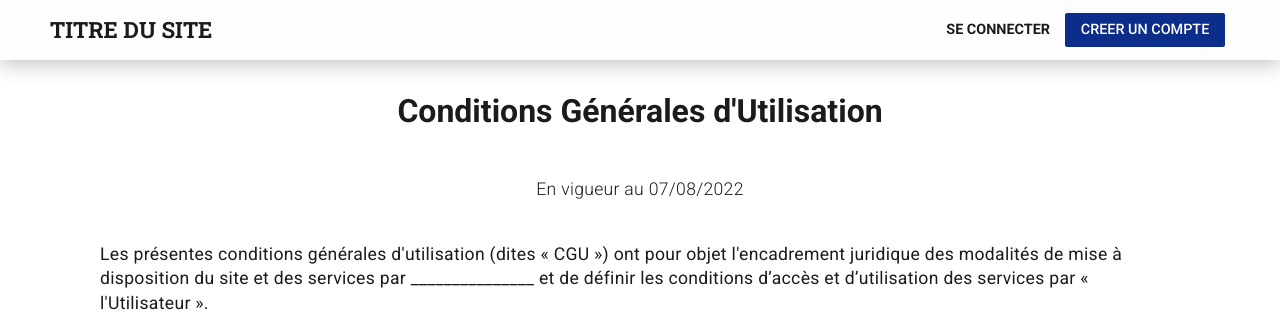
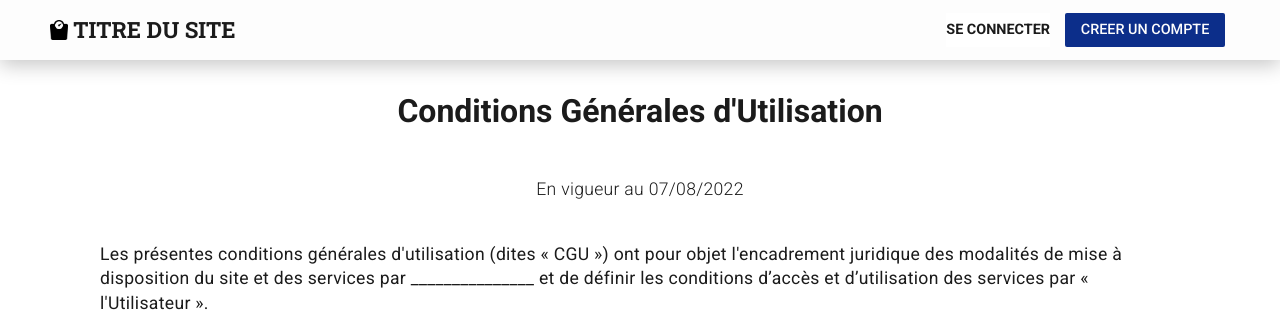
Before and after one commit to julabina/old_suivrepoids_php, a PHP site: page /cgu in a window 1280 px wide. Shown: the top 314 px of the page. Run offline with PHP 8.4, Linux system fonts and the light colour scheme.

Commit message:
add favicon + icon + little fix

```diff
--- a/css/style.css
+++ b/css/style.css
@@ -105,6 +105,7 @@ header h1 {
   font-size: 1.4em;
   font-weight: 600;
   color: #1b1b1b;
+  text-transform: uppercase;
 }
 @media screen and (max-width: 1270px) {
   header {
@@ -128,6 +129,15 @@ header h1 {
   display: flex;
   justify-content: space-between;
   width: 1180px;
+}
+.header__titleCont {
+  display: flex;
+  align-items: center;
+}
+.header__titleCont img {
+  margin-right: 5px;
+  height: 20px;
+  object-fit: cover;
 }
 .header__titleLink {
   display: flex;
--- a/sass/layout/_header.scss
+++ b/sass/layout/_header.scss
@@ -15,6 +15,7 @@ header {
         font-size: 1.4em;
         font-weight: 600;
         color: map-get($map: $colors, $key:lightBlack );
+        text-transform: uppercase;
     }
     @include forTablet {
         height: 80px;
@@ -35,6 +36,15 @@ header {
     display: flex;
     justify-content: space-between;
     width: 1180px;
+    &__titleCont {
+        display: flex;
+        align-items: center;
+        img {
+            margin-right: 5px;
+            height: 20px;
+            object-fit: cover;
+        }
+    }
     &__titleLink {
         display: flex;
         align-items: center
--- a/templates/about.php
+++ b/templates/about.php
@@ -16,7 +16,10 @@
         </div>
     </div>
     <div class="header header--mobile">
-        <a class="header__titleLink" href="/suivi_poids/"><h1>TITRE DU SITE</h1></a>
+        <a class="header__titleLink" href="/suivi_poids/"><div class="header__titleCont">
+            <img src="../suivi_poids/assets/weight-icon.jpg" alt="weight balance icon">
+            <h1>TITRE DU SITE</h1>
+        </div></a>
         <?php if(isset($_SESSION['name']) && isset($_SESSION['user']) && isset($_SESSION['userId']) && isset($_SESSION['size']) && (isset($_SESSION['sexe']) && ($_SESSION['sexe'] === "man" || $_SESSION['sexe'] === "woman")) && isset($_SESSION['auth']) && $_SESSION['auth'] === true): ?>
             <div class="header__connected">
                 <a class="header__connected__toDashboard" href="/suivi_poids/dashboard">Tableau de bord</a>
--- a/templates/cgu.php
+++ b/templates/cgu.php
@@ -16,7 +16,10 @@
         </div>
     </div>
     <div class="header header--mobile">
-        <a class="header__titleLink" href="/suivi_poids/"><h1>TITRE DU SITE</h1></a>
+        <a class="header__titleLink" href="/suivi_poids/"><div class="header__titleCont">
+            <img src="../suivi_poids/assets/weight-icon.jpg" alt="weight balance icon">
+            <h1>TITRE DU SITE</h1>
+        </div></a>
         <?php if(isset($_SESSION['name']) && isset($_SESSION['user']) && isset($_SESSION['userId']) && isset($_SESSION['size']) && (isset($_SESSION['sexe']) && ($_SESSION['sexe'] === "man" || $_SESSION['sexe'] === "woman")) && isset($_SESSION['auth']) && $_SESSION['auth'] === true): ?>
             <div class="header__connected">
                 <a class="header__connected__toDashboard" href="/suivi_poids/dashboard">Tableau de bord</a>
--- a/templates/contact.php
+++ b/templates/contact.php
@@ -27,7 +27,10 @@
         </div>
     </div>
     <div class="header header--mobile">
-        <a class="header__titleLink" href="/suivi_poids/"><h1>TITRE DU SITE</h1></a>
+        <a class="header__titleLink" href="/suivi_poids/"><div class="header__titleCont">
+            <img src="../suivi_poids/assets/weight-icon.jpg" alt="weight balance icon">
+            <h1>TITRE DU SITE</h1>
+        </div></a>
         <?php if(isset($_SESSION['name']) && isset($_SESSION['user']) && isset($_SESSION['userId']) && isset($_SESSION['size']) && (isset($_SESSION['sexe']) && ($_SESSION['sexe'] === "man" || $_SESSION['sexe'] === "woman")) && isset($_SESSION['auth']) && $_SESSION['auth'] === true): ?>
             <div class="header__connected">
                 <a class="header__connected__toDashboard" href="/suivi_poids/dashboard">Tableau de bord</a>
--- a/templates/dashboard.php
+++ b/templates/dashboard.php
@@ -105,7 +105,10 @@
         </div>
     </div>
     <div class="header header--mobile">
-        <a class="header__titleLink" href="/suivi_poids/"><h1>TITRE DU SITE</h1></a>
+        <a class="header__titleLink" href="/suivi_poids/"><div class="header__titleCont">
+            <img src="../suivi_poids/assets/weight-icon.jpg" alt="weight balance icon">
+            <h1>TITRE DU SITE</h1>
+        </div></a>
         <div class="header__connected">
             <a class="header__connected__logoutBtn" href="/suivi_poids/logout">Se deconnecter</a>
             <a href="/suivi_poids/profil"><div class="header__connected__userProfil">
--- a/templates/goals.php
+++ b/templates/goals.php
@@ -24,7 +24,10 @@
         </div>
     </div>
     <div class="header header--mobile">
-        <a class="header__titleLink" href="/suivi_poids/"><h1>TITRE DU SITE</h1></a>
+        <a class="header__titleLink" href="/suivi_poids/"><div class="header__titleCont">
+            <img src="../suivi_poids/assets/weight-icon.jpg" alt="weight balance icon">
+            <h1>TITRE DU SITE</h1>
+        </div></a>
         <?php if(isset($_SESSION['name']) && isset($_SESSION['user']) && isset($_SESSION['userId']) && isset($_SESSION['size']) && (isset($_SESSION['sexe']) && ($_SESSION['sexe'] === "man" || $_SESSION['sexe'] === "woman")) && isset($_SESSION['auth']) && $_SESSION['auth'] === true): ?>
             <div class="header__connected">
                 <a class="header__connected__toDashboard" href="/suivi_poids/dashboard">Tableau de bord</a>
--- a/templates/home.php
+++ b/templates/home.php
@@ -25,7 +25,10 @@
         </div>
     </div>
     <div class="header header--mobile">
-        <h1>TITRE DU SITE</h1>
+        <div class="header__titleCont">
+            <img src="../suivi_poids/assets/weight-icon.jpg" alt="weight balance icon">
+            <h1>TITRE DU SITE</h1>
+        </div>
         <?php if(isset($_SESSION['name']) && isset($_SESSION['user']) && isset($_SESSION['userId']) && isset($_SESSION['size']) && (isset($_SESSION['sexe']) && ($_SESSION['sexe'] === "man" || $_SESSION['sexe'] === "woman")) && isset($_SESSION['auth']) && $_SESSION['auth'] === true): ?>
             <div class="header__connected">
                 <a class="header__connected__logoutBtn" href="/suivi_poids/logout">Se deconnecter</a>
--- a/templates/imc.php
+++ b/templates/imc.php
@@ -23,7 +23,10 @@
         </div>
     </div>
     <div class="header header--mobile">
-        <a class="header__titleLink" href="/suivi_poids/"><h1>TITRE DU SITE</h1></a>
+        <a class="header__titleLink" href="/suivi_poids/"><div class="header__titleCont">
+            <img src="../suivi_poids/assets/weight-icon.jpg" alt="weight balance icon">
+            <h1>TITRE DU SITE</h1>
+        </div></a>
         <?php if(isset($_SESSION['name']) && isset($_SESSION['user']) && isset($_SESSION['userId']) && isset($_SESSION['size']) && (isset($_SESSION['sexe']) && ($_SESSION['sexe'] === "man" || $_SESSION['sexe'] === "woman")) && isset($_SESSION['auth']) && $_SESSION['auth'] === true): ?>
             <div class="header__connected">
                 <a class='header__otherLink' href="/suivi_poids/img">IMG</a>
--- a/templates/img.php
+++ b/templates/img.php
@@ -23,7 +23,10 @@
         </div>
     </div>
     <div class="header header--mobile">
-        <a class="header__titleLink" href="/suivi_poids/"><h1>TITRE DU SITE</h1></a>
+        <a class="header__titleLink" href="/suivi_poids/"><div class="header__titleCont">
+            <img src="../suivi_poids/assets/weight-icon.jpg" alt="weight balance icon">
+            <h1>TITRE DU SITE</h1>
+        </div></a>
         <?php if(isset($_SESSION['name']) && isset($_SESSION['user']) && isset($_SESSION['userId']) && isset($_SESSION['size']) && (isset($_SESSION['sexe']) && ($_SESSION['sexe'] === "man" || $_SESSION['sexe'] === "woman")) && isset($_SESSION['auth']) && $_SESSION['auth'] === true): ?>
             <div class="header__connected">
                 <a class='header__otherLink' href="/suivi_poids/imc">IMC</a>
--- a/templates/layout.php
+++ b/templates/layout.php
@@ -4,6 +4,7 @@
       <meta charset="utf-8" />
       <title><?= $title; ?></title>
       <meta name="viewport" content="width=device-width, initial-scale=1.0">
+      <link rel="shortcut icon" href="../suivi_poids/assets/weight-icon.jpg" type="image/x-icon">
       <link href="/suivi_poids/css/style.css" rel="stylesheet" type="text/css" />
       <?= $contentHead; ?>
    </head>
--- a/templates/profil.php
+++ b/templates/profil.php
@@ -24,7 +24,10 @@
         </div>
     </div>
     <div class="header header--mobile">
-        <a class="header__titleLink" href="/suivi_poids/"><h1>TITRE DU SITE</h1></a>
+        <a class="header__titleLink" href="/suivi_poids/"><div class="header__titleCont">
+            <img src="../suivi_poids/assets/weight-icon.jpg" alt="weight balance icon">
+            <h1>TITRE DU SITE</h1>
+        </div></a>
         <div class="header__connected">
             <a class="header__connected__logoutBtn" href="/suivi_poids/logout">Se deconnecter</a>
         </div>
```
Also changed, not shown: assets/weight-icon.jpg (added), 1 other file.
